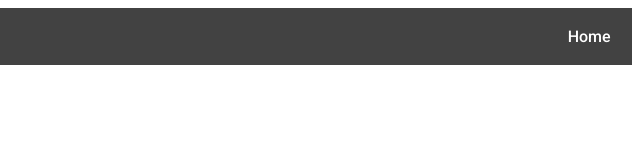
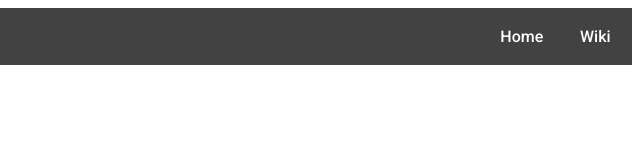
Before and after one commit to TheDutchMC/thedutchmc.github.io, a plain HTML site: page navbar.html in a window 1280 px wide. Shown: the full height of the page, 640-1280 px from the left. Drawn offline with Linux system fonts and the light colour scheme.

Commit message:
Im sorry Github, more changes

```diff
--- a/navbar.html
+++ b/navbar.html
@@ -7,6 +7,7 @@
         </td>
         <td class="navTd">
             <ul class="navigation">
+                <li class="navLi"><a href="/wiki"> Wiki </a></li>
                 <li class="navLi"><a href="/index.html"> Home </a></li>
             </ul>
         </td>
```
Also changed, not shown: 2 other files.
